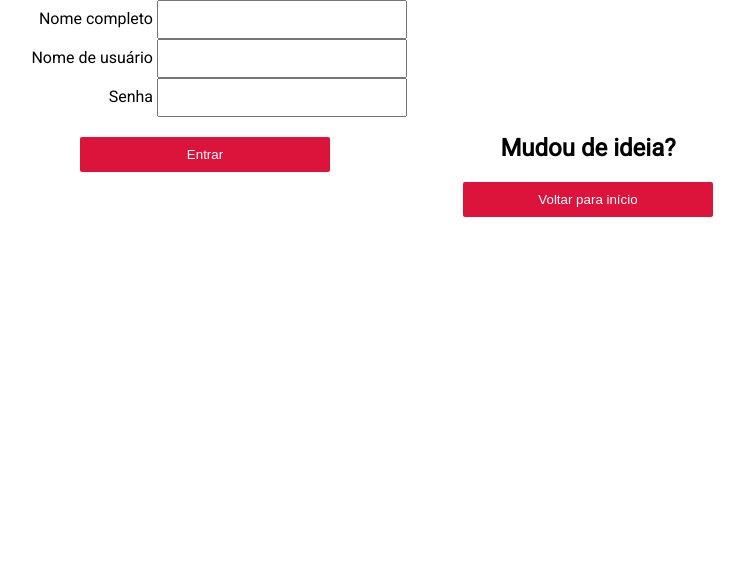
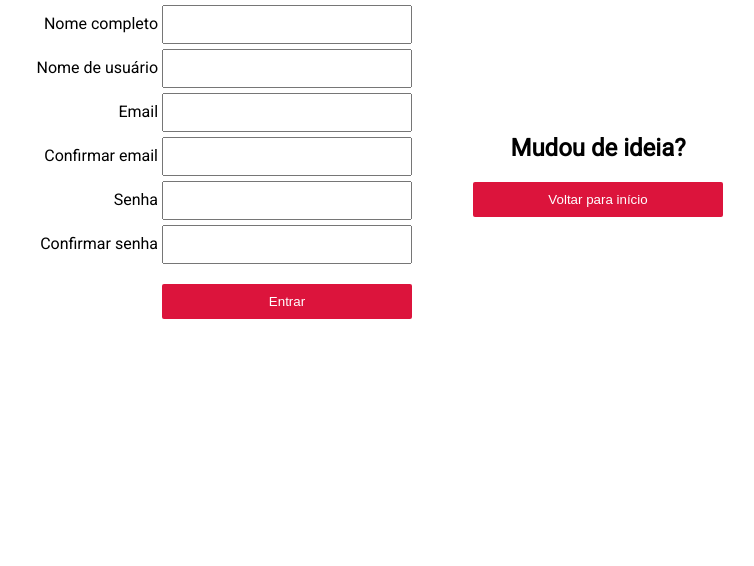
Before and after one commit to manoelalmeida-io/projeto-individual, a plain HTML site: page cadastro.html in a window 1280 px wide. Shown: the part 234-800 px from the top of the page, without its empty margins (277-1031 px from the left). Drawn offline with Linux system fonts and the light colour scheme.

Commit message:
Validando os campos do cadastro

```diff
--- a/cadastro.html
+++ b/cadastro.html
@@ -5,20 +5,27 @@
     <meta name="viewport" content="width=device-width, initial-scale=1.0">
     <meta http-equiv="X-UA-Compatible" content="ie=edge">
     <link rel="stylesheet" href="css/cadastro.css">
-    <title>Fazer login</title>
+    <title>Cadastre-se</title>
 </head>
 <body>
     <div class="container">
         <div class="content">
             <div class="form-container large">
                 <h1 class="form-title">Cadastre-se</h1>
-                <form action="" class="form">
+                <form action="" class="form" id="form" onsubmit="return enviar(event)">
 					<label class="label">Nome completo</label>
-                    <input class="input text" type="text"><br>
+                    <input class="input text" type="text" required><br>
                     <label class="label">Nome de usuário</label>
-                    <input class="input text" type="text"><br>
+                    <input class="input text" type="text" required><br>
+                    <label class="label">Email</label>
+                    <input class="input text" type="email" required>
+                    <label class="label">Confirmar email</label>
+                    <input class="input text" type="email" required>
                     <label class="label">Senha</label>
-                    <input class="input text" type="text"><br>
+                    <input class="input text" type="password" required><br>
+                    <label class="label">Confirmar senha</label>
+                    <input class="input text" type="password" required><br>
+                    <label class="label"></label>
                     <button class="input button">Entrar</button>
                 </form>
             </div>
@@ -36,3 +43,11 @@
     </div>
 </body>
 </html>
+
+<script>
+    function enviar(event) {
+
+        event.preventDefault();
+        alert("sei lá");
+    }
+</script>
--- a/css/cadastro.css
+++ b/css/cadastro.css
@@ -33,7 +33,7 @@ body {
 }
 
 .form-container.large {
-    height: 50vh;
+    height: 70vh;
     max-width: 500px;
     max-height: 400px;
 }
@@ -60,6 +60,7 @@ body {
 .input {
     width: 250px;
     padding: 10px;
+    margin-top: 5px;
 }
 
 .input.text {
```
